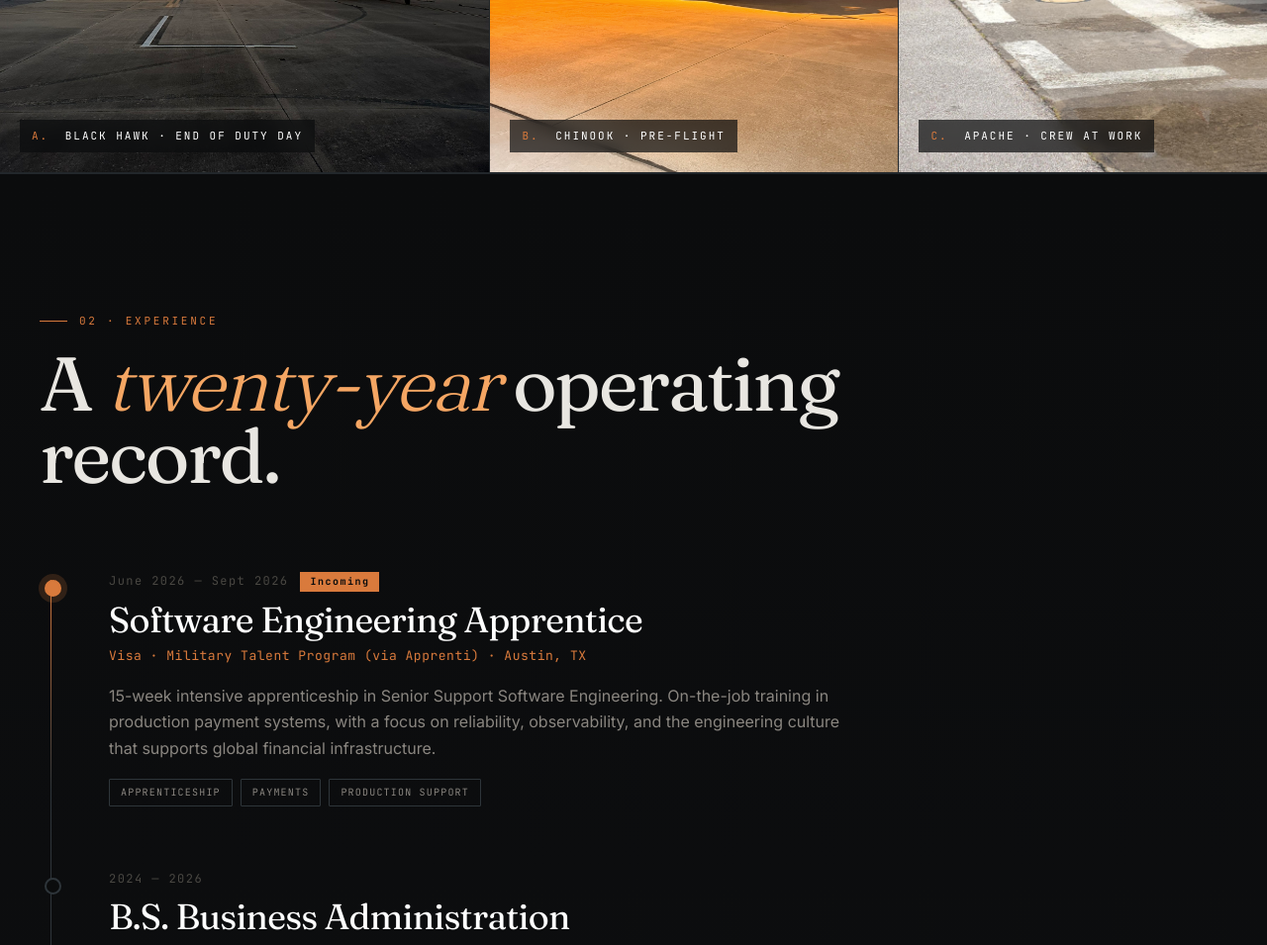
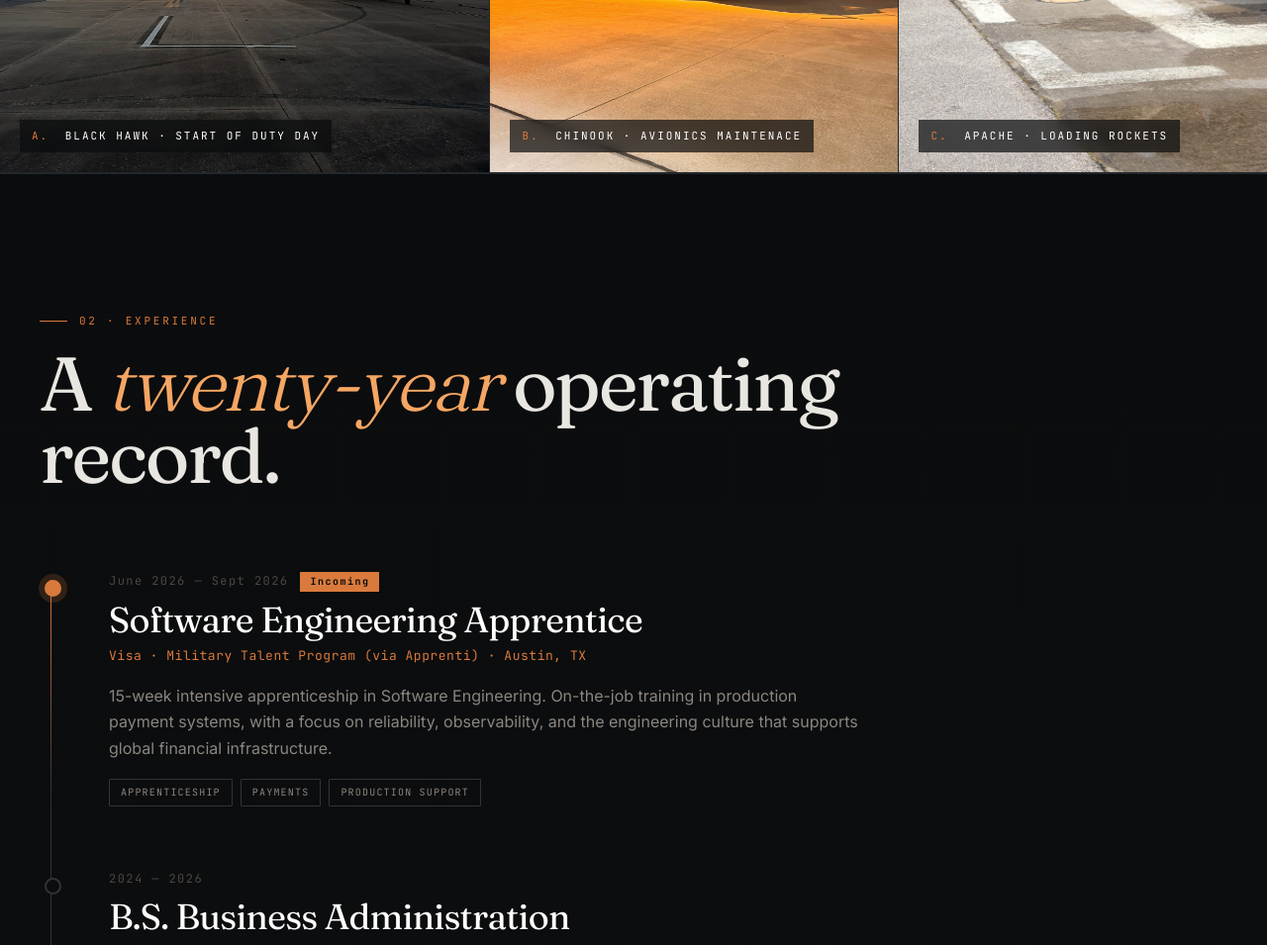
Before and after one commit to acflores026820/Portfolio, a plain HTML site: page index.html in a window 1280 px wide. Shown: the part 2820-3775 px from the top of the page at 99% size. Drawn offline with Linux system fonts and the light colour scheme.

Commit message:
Update index.html

```diff
--- a/index.html
+++ b/index.html
@@ -964,7 +964,7 @@
     <div class="reveal">
       <div class="about-prose">
         <p>
-          For two decades — May 2006 through my retirement in May 2026 — I've led technical operations and small teams in U.S. Army aviation. Keeping aircraft mission-ready, running standardized procedures, and making decisions under conditions where the cost of getting it wrong is real.
+          For two decades — May 2006 through my retirement in May 2026 — I've led technical operations and small teams in U.S. Army aviation. Keeping aircraft mission-ready, running standardized procedures, and making decisions under conditions where getting it wrong can cost a life.
         </p>
 
         <p class="pull-quote">
@@ -976,7 +976,7 @@
         </p>
 
         <p>
-          What I bring to a code review or a standup is the same thing I brought to a flight line: calm under pressure, a bias toward documented process, and a habit of asking <em>"what does this actually need to do, and for whom?"</em> before writing the first line.
+          What I bring to an engineering team is what I brought to the flightline: I stay calm when things break, I fix the problem, I don't add to it.
         </p>
       </div>
 
@@ -1006,15 +1006,15 @@
   <div class="strip-grid">
     <div class="strip-cell">
       <img src="blackhawk.jpeg" alt="UH-60 Black Hawk at sunset" />
-      <div class="strip-label"><span class="num">A.</span> Black Hawk · End of duty day</div>
+      <div class="strip-label"><span class="num">A.</span> Black Hawk · Start of duty day</div>
     </div>
     <div class="strip-cell">
       <img src="chinook.jpeg" alt="CH-47 Chinook at twilight" />
-      <div class="strip-label"><span class="num">B.</span> Chinook · Pre-flight</div>
+      <div class="strip-label"><span class="num">B.</span> Chinook · Avionics Maintenace</div>
     </div>
     <div class="strip-cell">
       <img src="apache.jpeg" alt="Apache helicopter maintenance crew" />
-      <div class="strip-label"><span class="num">C.</span> Apache · Crew at work</div>
+      <div class="strip-label"><span class="num">C.</span> Apache · Loading Rockets</div>
     </div>
   </div>
 </div>
@@ -1032,7 +1032,7 @@
       <h3 class="tl-role">Software Engineering Apprentice</h3>
       <div class="tl-org">Visa · Military Talent Program (via Apprenti) · Austin, TX</div>
       <p class="tl-desc">
-        15-week intensive apprenticeship in Senior Support Software Engineering. On-the-job training in production payment systems, with a focus on reliability, observability, and the engineering culture that supports global financial infrastructure.
+        15-week intensive apprenticeship in Software Engineering. On-the-job training in production payment systems, with a focus on reliability, observability, and the engineering culture that supports global financial infrastructure.
       </p>
       <div class="tl-tags">
         <span class="tl-tag">Apprenticeship</span>
```
